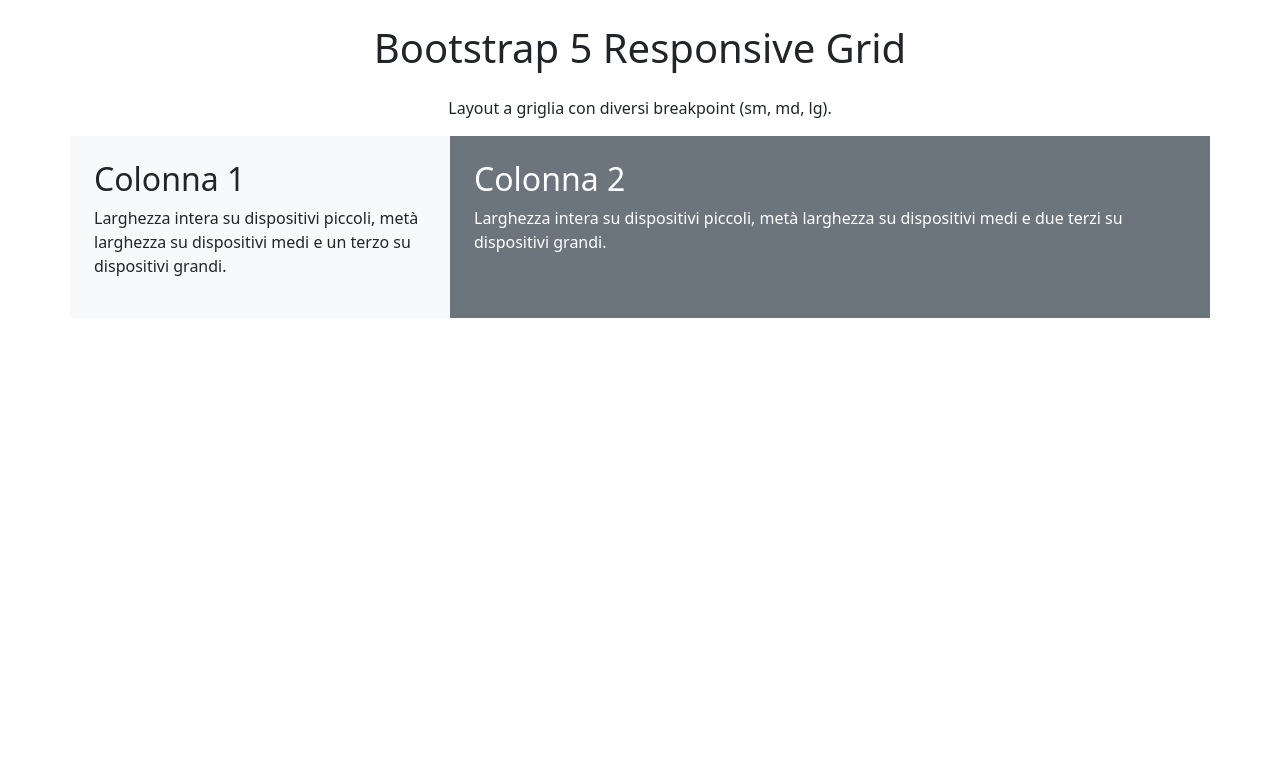
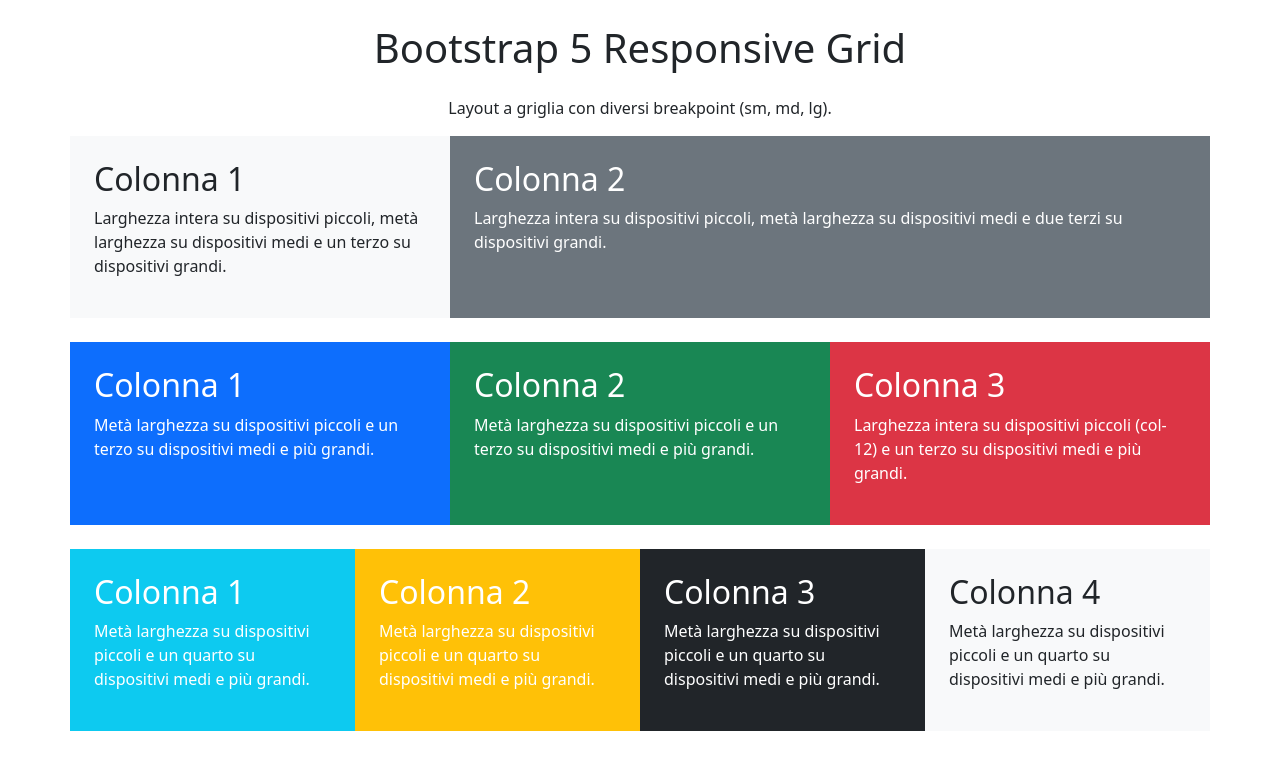
Before and after one commit to Fabiofragnito/htmlcss-bootstrap-layout, a plain HTML site: page index.html in a window 1280 px wide. Drawn offline with nearby package versions, Linux system fonts and the light colour scheme.

Commit message:
added 2nd part

```diff
--- a/index.html
+++ b/index.html
@@ -24,6 +24,42 @@
             </div>
         </div>
 
+         <!-- Seconda riga -->
+         <div class="row mb-4">
+            <div class="col-sm-6 col-md-4 bg-primary text-white p-4">
+                <h2>Colonna 1</h2>
+                <p>Metà larghezza su dispositivi piccoli e un terzo su dispositivi medi e più grandi.</p>
+            </div>
+            <div class="col-sm-6 col-md-4 bg-success text-white p-4">
+                <h2>Colonna 2</h2>
+                <p>Metà larghezza su dispositivi piccoli e un terzo su dispositivi medi e più grandi.</p>
+            </div>
+            <div class="col-sm-12 col-md-4 bg-danger text-white p-4">
+                <h2>Colonna 3</h2>
+                <p>Larghezza intera su dispositivi piccoli (col-12) e un terzo su dispositivi medi e più grandi.</p>
+            </div>
+        </div>
+
+        <!-- Terza riga -->
+        <div class="row">
+            <div class="col-sm-6 col-md-3 bg-info text-white p-4">
+                <h2>Colonna 1</h2>
+                <p>Metà larghezza su dispositivi piccoli e un quarto su dispositivi medi e più grandi.</p>
+            </div>
+            <div class="col-sm-6 col-md-3 bg-warning text-white p-4">
+                <h2>Colonna 2</h2>
+                <p>Metà larghezza su dispositivi piccoli e un quarto su dispositivi medi e più grandi.</p>
+            </div>
+            <div class="col-sm-6 col-md-3 bg-dark text-white p-4">
+                <h2>Colonna 3</h2>
+                <p>Metà larghezza su dispositivi piccoli e un quarto su dispositivi medi e più grandi.</p>
+            </div>
+            <div class="col-sm-6 col-md-3 bg-light text-dark p-4">
+                <h2>Colonna 4</h2>
+                <p>Metà larghezza su dispositivi piccoli e un quarto su dispositivi medi e più grandi.</p>
+            </div>
+        </div>
+
 
     </div>
 
```
